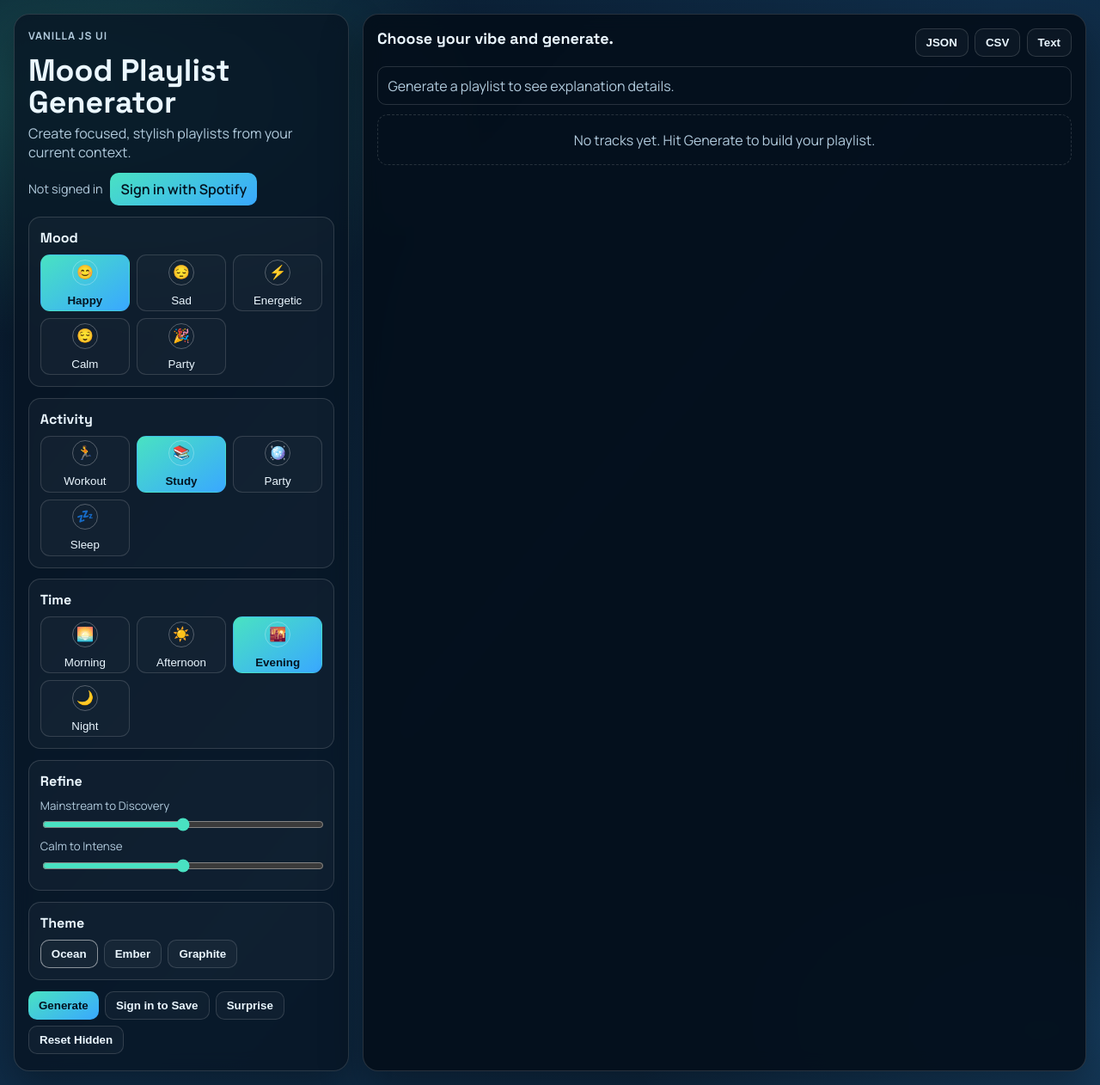
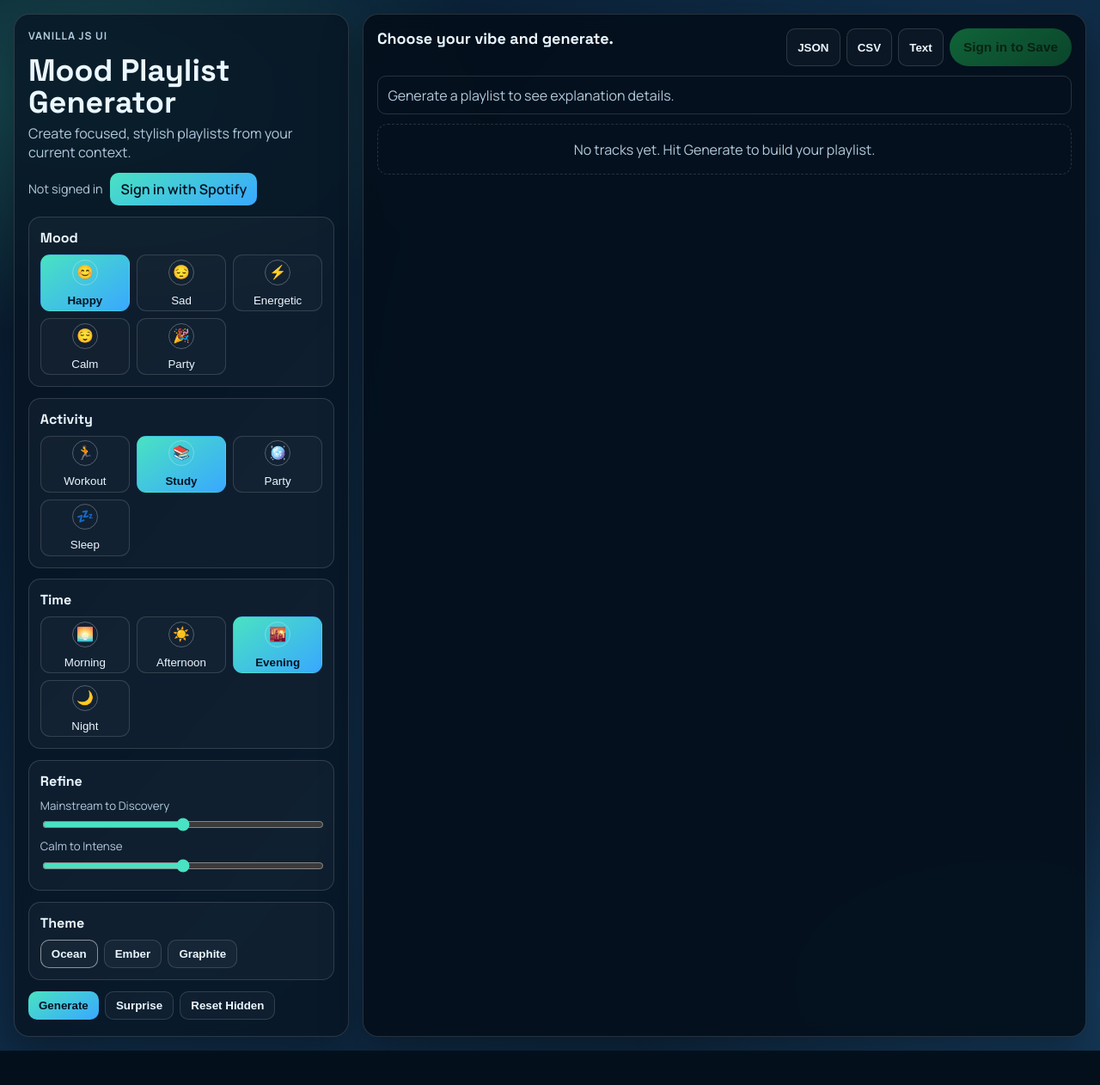
Before and after one commit to abdelrahman22wanas/music-playlist-generator, a Flask app: page / in a window 1280 px wide. Shown: the whole page at 86% size. After the commit the page ends 1222 px from the top, so only its background shows below. Run offline with Flask 3, Linux system fonts and the light colour scheme.

Commit message:
Moved the save button into the export row beside JSON/CSV/Text in script.js. It now uses a dedicated Spotify-green style from style.css, with a larger pill shape so it reads like the primary action in that row.

```diff
--- a/static/css/style.css
+++ b/static/css/style.css
@@ -9,6 +9,8 @@
   --panel-2: rgba(4, 15, 27, 0.92);
   --brand-1: #49e2c2;
   --brand-2: #39a8ff;
+  --spotify: #1db954;
+  --spotify-dark: #14833b;
   --warn: #ff7a7a;
 }
 
@@ -163,6 +165,30 @@ body[data-theme='graphite'] {
 .mpg3-btn:hover { background: rgba(255, 255, 255, 0.1); }
 .mpg3-btn.is-current { border-color: rgba(255, 255, 255, 0.5); }
 
+.mpg3-btn-spotify {
+  border: none;
+  background: linear-gradient(145deg, var(--spotify), var(--spotify-dark));
+  color: #08120b;
+  box-shadow: 0 10px 24px rgba(29, 185, 84, 0.28);
+}
+
+.mpg3-btn-spotify:hover {
+  background: linear-gradient(145deg, #27d35f, #19a64a);
+}
+
+.mpg3-btn-spotify:disabled {
+  background: linear-gradient(145deg, rgba(29, 185, 84, 0.5), rgba(20, 131, 59, 0.45));
+  color: rgba(8, 18, 11, 0.75);
+  box-shadow: none;
+}
+
+.mpg3-btn-lg {
+  padding: 0.72rem 1rem;
+  font-size: 0.96rem;
+  border-radius: 999px;
+  min-height: 44px;
+}
+
 .mpg3-btn-primary {
   border: none;
   background: linear-gradient(148deg, var(--brand-1), var(--brand-2));
--- a/static/js/script.js
+++ b/static/js/script.js
@@ -461,7 +461,6 @@ function render() {
 
         <div class="mpg3-row mpg3-actions">
           <button type="button" class="mpg3-btn mpg3-btn-primary" data-action="generate" ${state.isLoading ? 'disabled' : ''}>${state.isLoading ? 'Generating...' : 'Generate'}</button>
-          <button type="button" class="mpg3-btn" data-action="save" ${state.isLoading || !state.playlist.length ? 'disabled' : ''}>${state.auth.authenticated ? 'Save to Spotify' : 'Sign in to Save'}</button>
           <button type="button" class="mpg3-btn" data-action="surprise">Surprise</button>
           <button type="button" class="mpg3-btn" data-action="reset-hidden">Reset Hidden</button>
         </div>
@@ -474,6 +473,7 @@ function render() {
             <button type="button" class="mpg3-btn" data-action="export" data-value="json">JSON</button>
             <button type="button" class="mpg3-btn" data-action="export" data-value="csv">CSV</button>
             <button type="button" class="mpg3-btn" data-action="export" data-value="txt">Text</button>
+            <button type="button" class="mpg3-btn mpg3-btn-spotify mpg3-btn-lg" data-action="save" ${state.isLoading || !state.playlist.length ? 'disabled' : ''}>${state.auth.authenticated ? 'Save to Spotify' : 'Sign in to Save'}</button>
           </div>
         </div>
 
```
